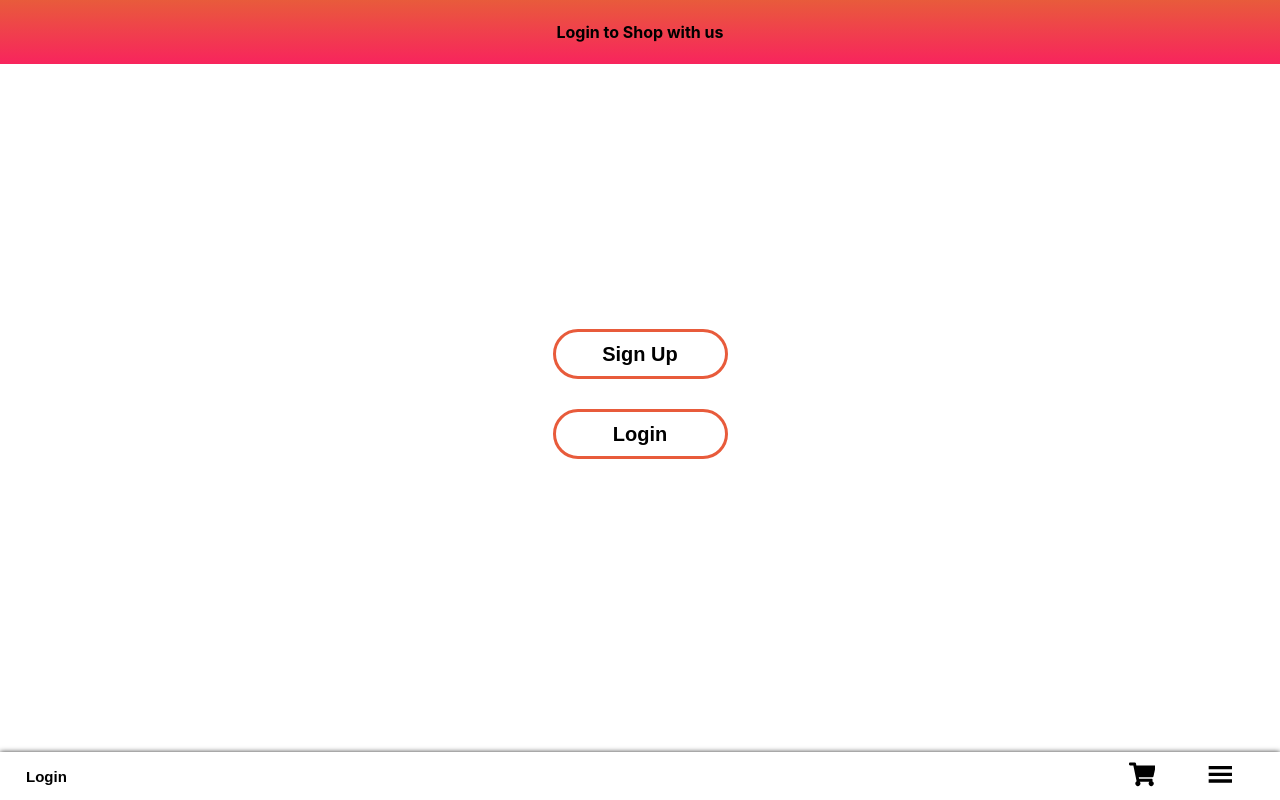
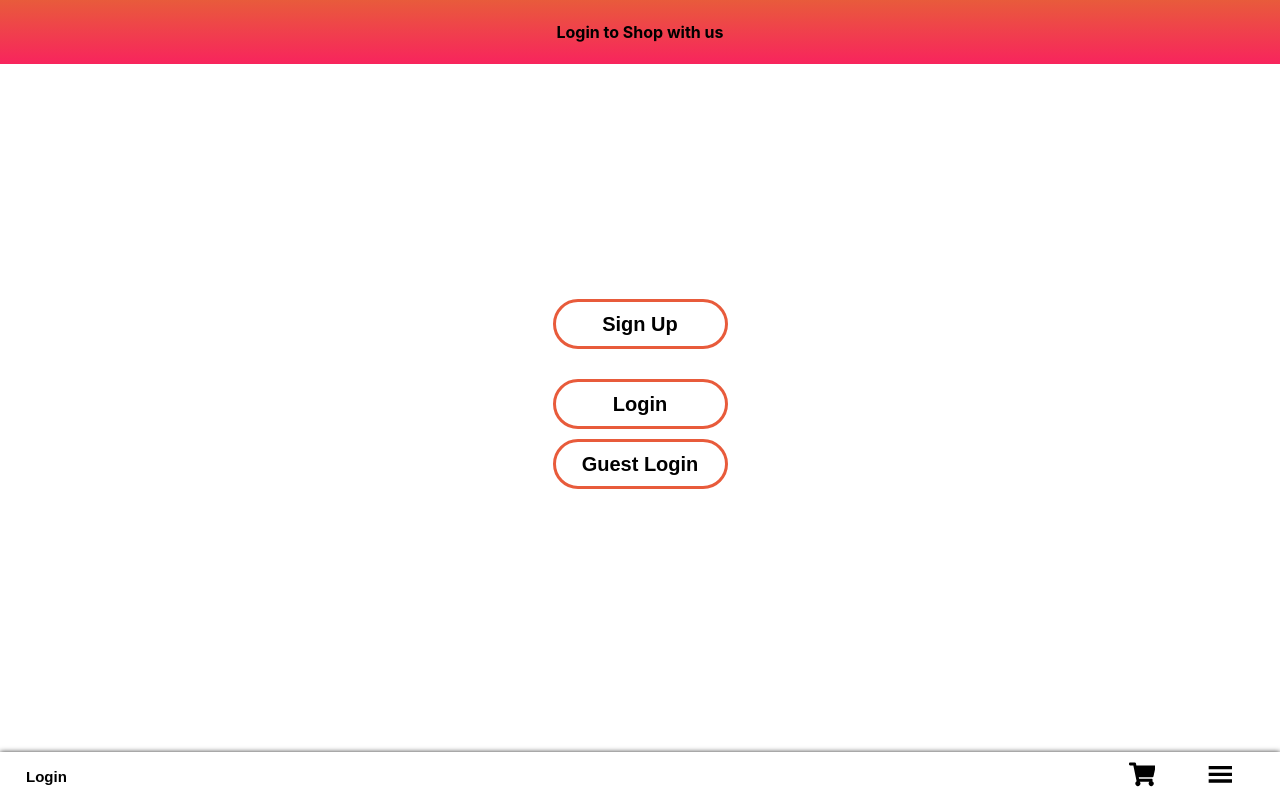
Before and after one commit to tdiec00/Whats-the-Total, a React (Create React App) app in the folder client/: page / in a window 1280 px wide. Built offline with nearby package versions, Linux system fonts and the light colour scheme.

Commit message:
added guest login

```diff
--- a/client/src/screens/home/Home.jsx
+++ b/client/src/screens/home/Home.jsx
@@ -39,6 +39,17 @@ export default function Home(props) {
     navigate("/products")
   }
 
+  const guestSignIn = async (e) => {
+    e.preventDefault()
+    const guest = {
+      username: "guest",
+      password: "123456",
+    }
+    const resp = await loginUser(guest)
+    props.setCurrentUser(resp)
+    navigate("/products")
+  }
+
   return (
     <div className="homeButtonContainer">
       <button className="homeButton" onClick={() => setToggleSignup((prevToggle) => !prevToggle)}>
@@ -49,6 +60,9 @@ export default function Home(props) {
 
       <button className="homeButton" onClick={() => setToggleLogin((prevToggle) => !prevToggle)}>
         Login
+      </button>
+      <button className="homeButton" onClick={(e) => guestSignIn(e)}>
+        Guest Login
       </button>
 
       <UserModal
```
